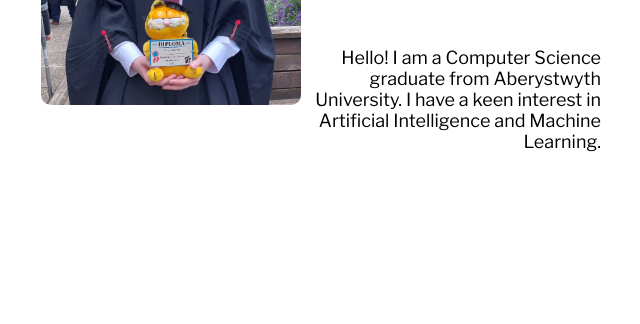
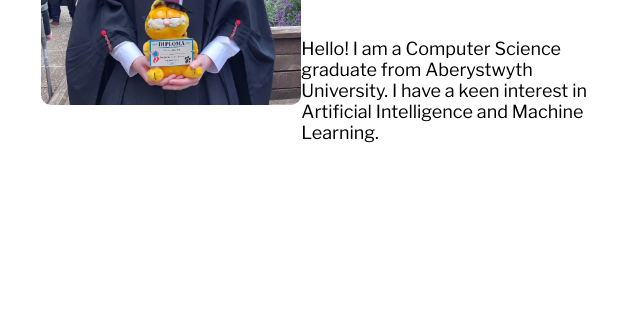
Before and after one commit to MrStimp/MrStimp.github.io, a plain HTML site: page index.html in a window 1280 px wide. Shown: the part 476-800 px from the top of the page, without its empty margins (319-959 px from the left). Drawn offline with nearby package versions, Linux system fonts and the light colour scheme.

Commit message:
changes to css

```diff
--- a/styles.css
+++ b/styles.css
@@ -48,24 +48,13 @@ body, .content-wrapper {
   flex-direction: row;
 }
 
-.profile .text-container {
-  display: flex;
-  flex-direction: column;
-  text-align: right;
-  margin-left: auto;
-}
-
-.profile img {
-  margin-right: auto;
-}
-
 .profile .text-container h1 {
   font-family: Libre Franklin;
   font-size: 80px;
   color: black
 }
 
-.profile .text-container p {
+p {
   font-family: Libre Franklin;
   font-size: 18px;
   color: black;
```
